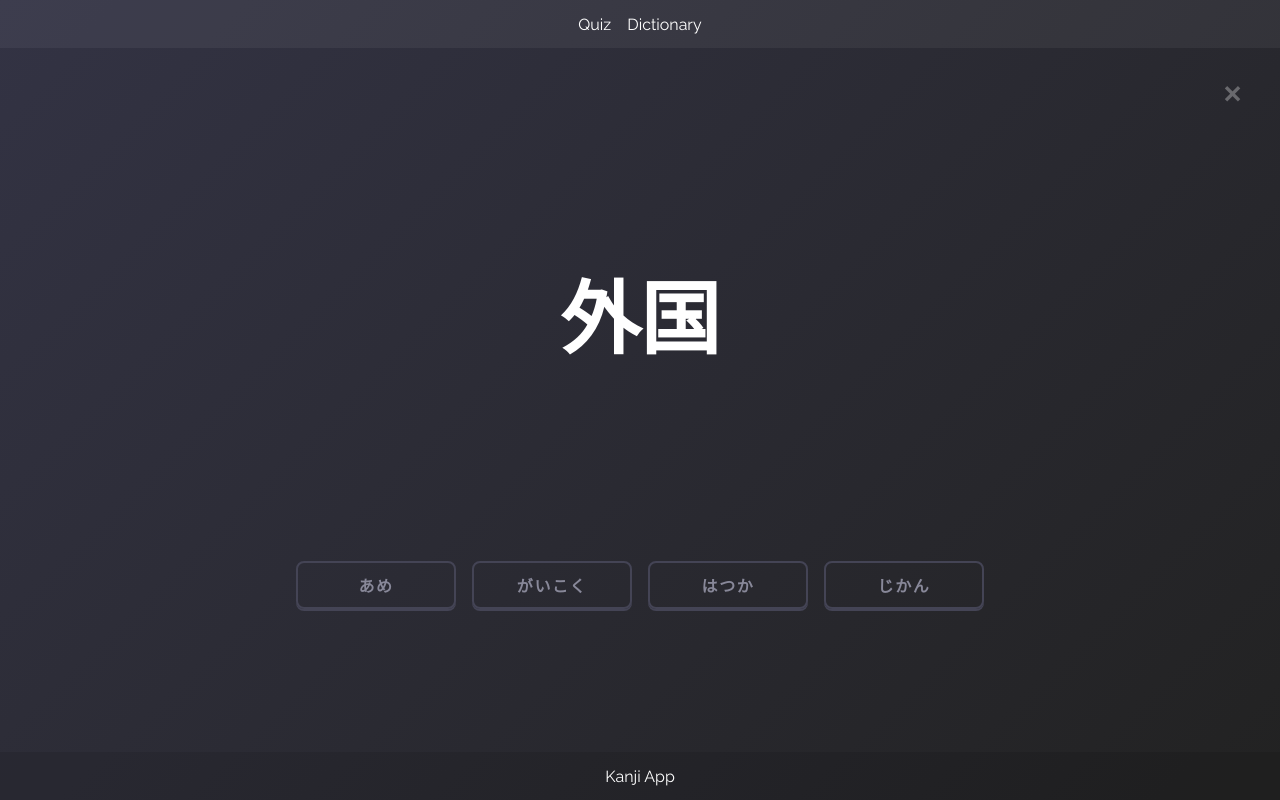
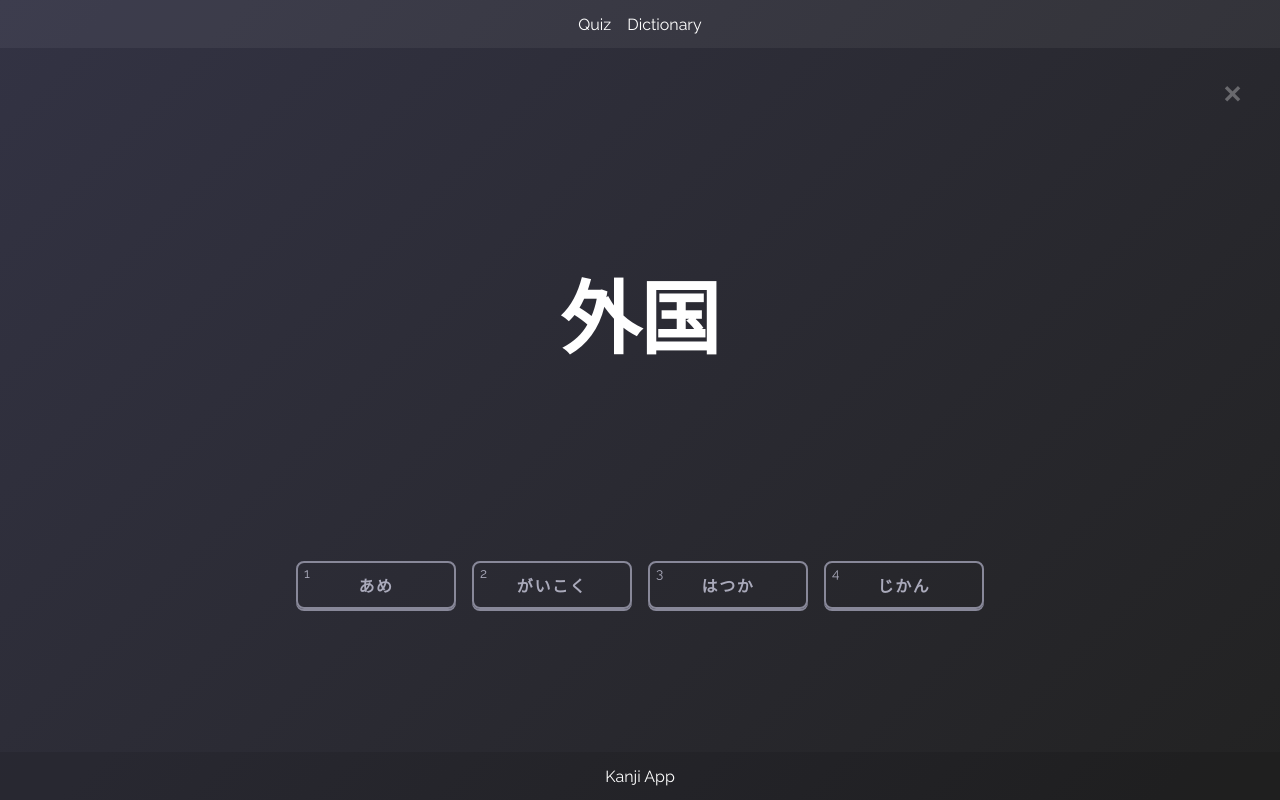
Before and after one commit to suffergram/react-kanji-app, a React app: page / in a window 1280 px wide. Both pictures are taken after a click on the button "START". Built offline with nearby package versions, Linux system fonts and the light colour scheme.

Commit message:
added option component and keyboard handler

```diff
--- a/src/components/button/button.tsx
+++ b/src/components/button/button.tsx
@@ -1,3 +1,4 @@
+import React from 'react';
 import { StyledButton } from './style';
 
 type ButtonProps = React.ButtonHTMLAttributes<HTMLButtonElement> & {
@@ -5,10 +6,15 @@ type ButtonProps = React.ButtonHTMLAttributes<HTMLButtonElement> & {
   variant?: 'primary' | 'secondary';
 };
 
-export function Button({ value, variant, ...delegatedProps }: ButtonProps) {
-  return (
-    <StyledButton type="button" $variant={variant} {...delegatedProps}>
-      {value.toUpperCase()}
-    </StyledButton>
-  );
-}
+export const Button = React.forwardRef<HTMLButtonElement, ButtonProps>(
+  ({ value, variant, ...delegatedProps }, ref) => (
+      <StyledButton
+        ref={ref}
+        type="button"
+        $variant={variant}
+        {...delegatedProps}
+      >
+        {value.toUpperCase()}
+      </StyledButton>
+    )
+);
--- a/src/components/button/style.tsx
+++ b/src/components/button/style.tsx
@@ -19,9 +19,9 @@ export const StyledButton = styled.button<{ $variant?: string }>`
       case 'primary':
         return css`
           color: #223;
-          background-color: #445;
+          background-color: #889;
           border: none;
-          box-shadow: 0 0.25rem #334;
+          box-shadow: 0 0.25rem #556;
 
           &:active {
             position: relative;
@@ -31,10 +31,10 @@ export const StyledButton = styled.button<{ $variant?: string }>`
         `;
       case 'secondary':
         return css`
-          color: #889;
+          color: #aab;
           background-color: transparent;
-          border: 0.125rem solid #445;
-          box-shadow: 0 0.125rem #445;
+          border: 0.125rem solid #889;
+          box-shadow: 0 0.125rem #889;
 
           &:active {
             position: relative;
--- a/src/components/card/card.tsx
+++ b/src/components/card/card.tsx
@@ -1,14 +1,45 @@
-import { VocabType } from '../../types/vocab-type';
-import { StyledCard, StyledHeading } from './style';
+import { useSelector } from 'react-redux';
+import {
+  CardOptions,
+  CardOptionsContainer,
+  StyledCard,
+  StyledHeading,
+} from './style';
+import { RootState } from '../../types/root-state';
+import { QuizOption } from '../quiz-option/quiz-option';
 
-type CardProps = {
-  cardData: VocabType | undefined;
-};
+export function Card() {
+  const { current } = useSelector((state: RootState) => state.quizState);
 
-export function Card({ cardData }: CardProps) {
+  const currentQuestion = current && [current.question, ...current.options];
+
   return (
-    <StyledCard>
-      <StyledHeading>{cardData?.kanji}</StyledHeading>
-    </StyledCard>
+    <>
+      <StyledCard>
+        <StyledHeading>{current?.question.kanji}</StyledHeading>
+      </StyledCard>
+      <CardOptionsContainer>
+        <CardOptions>
+          {currentQuestion &&
+            currentQuestion
+              .sort((a, b) => a.id - b.id)
+              .map((option, index) => {
+                const optionValues = option.kana.split('; ');
+                const value =
+                  optionValues.length > 1
+                    ? optionValues[Math.round(Math.random())]
+                    : optionValues[0];
+                return (
+                  <QuizOption
+                    key={option.id}
+                    id={option.id}
+                    value={value}
+                    optionIndex={index + 1}
+                  />
+                );
+              })}
+        </CardOptions>
+      </CardOptionsContainer>
+    </>
   );
 }
--- a/src/components/card/style.tsx
+++ b/src/components/card/style.tsx
@@ -16,3 +16,14 @@ export const StyledHeading = styled.h2`
     font-weight: normal;
   }
 `;
+
+export const CardOptionsContainer = styled.div`
+  flex: 1;
+`;
+
+export const CardOptions = styled.div`
+  display: flex;
+  flex-wrap: wrap;
+  justify-content: center;
+  gap: 1rem;
+`;
--- a/src/components/quiz-container/quiz-container.tsx
+++ b/src/components/quiz-container/quiz-container.tsx
@@ -1,80 +1,24 @@
-import { MouseEvent } from 'react';
 import { useDispatch, useSelector } from 'react-redux';
 import { ThunkDispatch } from 'redux-thunk';
 import { AnyAction } from 'redux';
 import { Card } from '../card/card';
 import { RootState } from '../../types/root-state';
 import { handleEndQuizAction } from '../../state/action-creators';
-import { submitAnswer } from '../../state/submit-answer';
-import { AnswerType } from '../../types/answer-type';
 import { QuizResult } from '../quiz-result/quiz-result';
-import { CardOptions, CardOptionsContainer, CloseButton } from './style';
-import { Button } from '../button/button';
+import { CloseButton } from './style';
 
 export function QuizContainer() {
-  const { current, amount, isResulting } = useSelector(
-    (state: RootState) => state.quizState
-  );
+  const { isResulting } = useSelector((state: RootState) => state.quizState);
 
   const dispatch: ThunkDispatch<RootState, unknown, AnyAction> = useDispatch();
-
-  const handleSubmitOption = (event: MouseEvent<HTMLButtonElement>) => {
-    const target = event.target as HTMLButtonElement;
-
-    if (current) {
-      const answer: AnswerType = {
-        card: current.question,
-        answer: [current.question, ...current.options].filter(
-          (option) => option.id === Number(target.id)
-        )[0],
-        isRight: current.question.id === Number(target.id),
-      };
-
-      dispatch(submitAnswer(answer, amount));
-    }
-  };
 
   const handleEndQuiz = () => {
     dispatch(handleEndQuizAction());
   };
 
-  const currentQuestion = current && [current.question, ...current.options];
-
   return (
     <>
-      {isResulting ? (
-        <QuizResult />
-      ) : (
-        <>
-          <Card cardData={current?.question} />
-          <CardOptionsContainer>
-            <CardOptions>
-              {currentQuestion &&
-                currentQuestion
-                  .sort((a, b) => a.id - b.id)
-                  .map((option) => {
-                    const optionValues = option.kana.split('; ');
-                    const value =
-                      optionValues.length > 1
-                        ? optionValues[Math.round(Math.random())]
-                        : optionValues[0];
-                    return (
-                      <Button
-                        key={option.id}
-                        id={option.id.toString()}
-                        type="button"
-                        value={value}
-                        variant="secondary"
-                        onClick={handleSubmitOption}
-                      >
-                        {value}
-                      </Button>
-                    );
-                  })}
-            </CardOptions>
-          </CardOptionsContainer>
-        </>
-      )}
+      {isResulting ? <QuizResult /> : <Card />}
       <CloseButton type="button" onClick={handleEndQuiz}>
         ✕
       </CloseButton>
--- a/src/components/quiz-container/style.tsx
+++ b/src/components/quiz-container/style.tsx
@@ -1,15 +1,4 @@
 import styled from 'styled-components';
-
-export const CardOptionsContainer = styled.div`
-  flex: 1;
-`;
-
-export const CardOptions = styled.div`
-  display: flex;
-  flex-wrap: wrap;
-  justify-content: center;
-  gap: 1rem;
-`;
 
 export const CloseButton = styled.button`
   position: absolute;
--- a/src/components/quiz-menu/quiz-menu.tsx
+++ b/src/components/quiz-menu/quiz-menu.tsx
@@ -9,6 +9,7 @@ import {
 import { Menu, MenuTitle, StyledSection, StyledSlider } from './style';
 import { startQuiz } from '../../state/start-quiz';
 import { Button } from '../button/button';
+import { QUIZ_AMOUNT } from '../../data/constants/constants';
 
 export function QuizMenu() {
   const { kanjiLevel, vocabLevel } = useSelector(
@@ -40,7 +41,7 @@ export function QuizMenu() {
   };
 
   const handleSubmit = () => {
-    dispatch(startQuiz(kanjiLevel, vocabLevel, 5));
+    dispatch(startQuiz(kanjiLevel, vocabLevel, QUIZ_AMOUNT));
   };
 
   return (
--- /dev/null
+++ b/src/components/quiz-option/quiz-option.tsx
@@ -0,0 +1,85 @@
+import { MouseEvent, useEffect, useRef } from 'react';
+import { useDispatch, useSelector } from 'react-redux';
+import { ThunkDispatch } from 'redux-thunk';
+import { AnyAction } from 'redux';
+import { Button } from '../button/button';
+import { RootState } from '../../types/root-state';
+import { AnswerType } from '../../types/answer-type';
+import { submitAnswer } from '../../state/submit-answer';
+import { OptionContainer, OptionIndex } from './style';
+
+type QuizOptionProps = {
+  value: string;
+  id: number;
+  optionIndex: number;
+};
+
+interface KeyboardEvent {
+  key: string;
+}
+
+export function QuizOption({ value, id, optionIndex }: QuizOptionProps) {
+  const { current, amount } = useSelector(
+    (state: RootState) => state.quizState
+  );
+
+  const optionRef = useRef<HTMLButtonElement>(null);
+
+  const dispatch: ThunkDispatch<RootState, unknown, AnyAction> = useDispatch();
+
+  const handleDispatchAnswer = (target: HTMLButtonElement) => {
+    if (current) {
+      const answer: AnswerType = {
+        card: current.question,
+        answer: [current.question, ...current.options].filter(
+          (option) => option.id === Number(target.id)
+        )[0],
+        isRight: current.question.id === Number(target.id),
+      };
+
+      // target.disabled = true;
+      // target.onkeydown = null;
+      // document.removeEventListener('keydown', handleOptionKeyDown);
+      setTimeout(() => {
+        dispatch(submitAnswer(answer, amount));
+      }, 1000);
+    }
+  };
+
+  const handleOptionClick = (event: MouseEvent<HTMLButtonElement>) => {
+    const target = event.target as HTMLButtonElement;
+
+    handleDispatchAnswer(target);
+  };
+
+  const handleOptionKeyDown = (event: KeyboardEvent) => {
+    const target = optionRef.current as HTMLButtonElement;
+    const key = Number(event.key);
+
+    if (key === optionIndex) {
+      handleDispatchAnswer(target);
+    }
+  };
+
+  useEffect(() => {
+    document.addEventListener('keydown', handleOptionKeyDown);
+
+    return () => {
+      document.removeEventListener('keydown', handleOptionKeyDown);
+    };
+  }, []);
+
+  return (
+    <OptionContainer>
+      <Button
+        id={id.toString()}
+        ref={optionRef}
+        value={value}
+        variant="secondary"
+        onClick={handleOptionClick}
+        onKeyDown={handleOptionKeyDown}
+      />
+      <OptionIndex>{optionIndex}</OptionIndex>
+    </OptionContainer>
+  );
+}
--- /dev/null
+++ b/src/components/quiz-option/style.tsx
@@ -0,0 +1,14 @@
+import styled from 'styled-components';
+
+export const OptionContainer = styled.div`
+  position: relative;
+`;
+
+export const OptionIndex = styled.p`
+  position: absolute;
+  left: 0.5rem;
+  top: 0.25rem;
+  margin: 0;
+  color: #aab;
+  font-size: 0.85rem;
+`;
--- a/src/data/constants/constants.ts
+++ b/src/data/constants/constants.ts
@@ -1 +1,3 @@
 export const OPTIONS_AMOUNT = 4;
+
+export const QUIZ_AMOUNT = 5;
```
